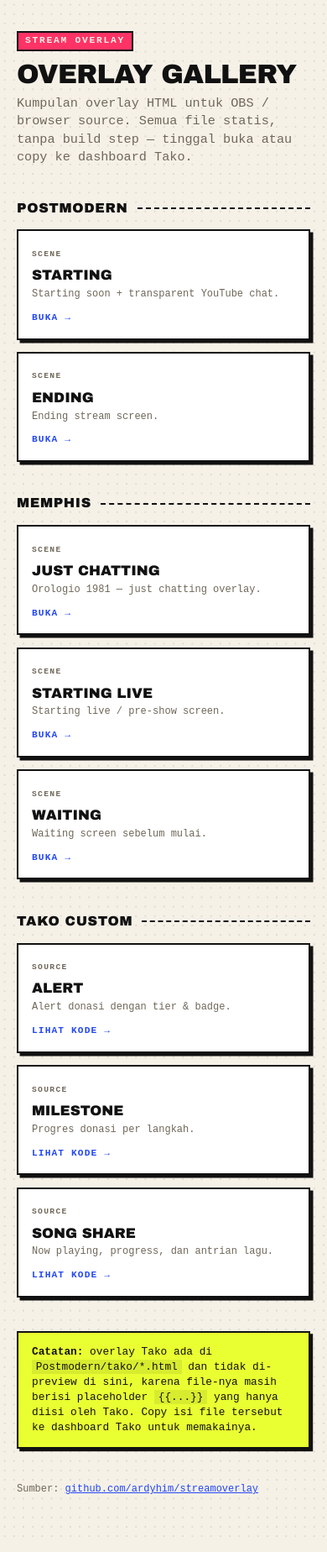
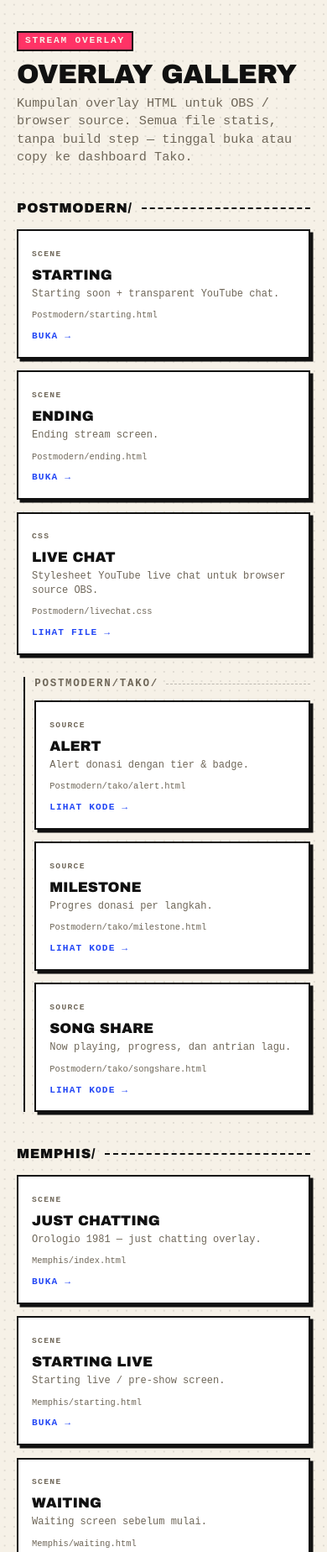
Before and after one commit to ardyhim/streamoverlay, a plain HTML site: page index.html in a window 390 px wide. Shown: the top 1848 px of the page at 84% size. Drawn offline with Linux system fonts and the light colour scheme.

Commit message:
Add livechat.css to gallery and nest cards by folder

```diff
--- /dev/null
+++ b/Postmodern/livechat.css
@@ -0,0 +1,226 @@
+@import
+url('https://fonts.googleapis.com/css2?family=Space+Grotesk:wght@500;700&family=Space+Mono:wght@700&display=swap');
+
+
+body {
+
+  background-color: transparent !important;
+
+  overflow: hidden !important;
+
+}
+
+
+yt-live-chat-renderer,
+
+yt-live-chat-item-list-renderer {
+
+  background: transparent !important;
+
+}
+
+
+yt-live-chat-header-renderer,
+
+yt-live-chat-message-input-renderer,
+
+#ticker {
+
+  display: none !important;
+
+}
+
+
+/* 1. REGULAR USER */
+
+yt-live-chat-text-message-renderer,
+
+yt-live-chat-text-message-renderer[is-highlighted] {
+
+  background: #FFFFFF !important;
+
+  border: 2px solid #0D0D0D !important;
+
+  box-shadow: 4px 4px 0 #0D0D0D !important;
+
+  margin: 0 6px 10px 0 !important;
+
+  padding: 8px 12px !important;
+
+  font-family: 'Space Grotesk', sans-serif !important;
+
+}
+
+
+yt-live-chat-author-chip #author-name {
+
+  background: transparent !important;
+
+  font-family: 'Space Mono', monospace !important;
+
+  font-weight: 700 !important;
+
+  color: #1836FF !important;
+
+}
+
+
+#message {
+
+  color: #0D0D0D !important;
+
+  font-size: 16px !important;
+
+  font-weight: 500 !important;
+
+}
+
+
+/* 2. MEMBERSHIP */
+
+yt-live-chat-text-message-renderer[author-type="member"],
+
+yt-live-chat-text-message-renderer[author-type="member"][is-highlighted],
+
+yt-live-chat-text-message-renderer:has(yt-live-chat-author-chip[is-member]) {
+
+  background: #1836FF !important;
+
+  border: 2px solid #0D0D0D !important;
+
+  border-left: 8px solid #DCFF00 !important;
+
+  box-shadow: 4px 4px 0 #0D0D0D !important;
+
+}
+
+
+yt-live-chat-text-message-renderer[author-type="member"] #author-name,
+
+yt-live-chat-text-message-renderer:has(yt-live-chat-author-chip[is-member])
+#author-name {
+
+  color: #DCFF00 !important;
+
+}
+
+
+yt-live-chat-text-message-renderer[author-type="member"] #message,
+
+yt-live-chat-text-message-renderer:has(yt-live-chat-author-chip[is-member]) #message {
+
+  color: #FFFFFF !important;
+
+  font-weight: 700 !important;
+
+}
+
+
+/* 3. MODERATOR */
+
+yt-live-chat-text-message-renderer[author-type="moderator"],
+
+yt-live-chat-text-message-renderer[author-type="moderator"][is-highlighted] {
+
+  background: #FF3366 !important;
+
+  border: 2px solid #0D0D0D !important;
+
+  border-left: 8px solid #0D0D0D !important;
+
+  box-shadow: 4px 4px 0 #0D0D0D !important;
+
+}
+
+
+yt-live-chat-text-message-renderer[author-type="moderator"] #author-name {
+
+  color: #DCFF00 !important;
+
+}
+
+
+yt-live-chat-text-message-renderer[author-type="moderator"] #message {
+
+  color: #FFFFFF !important;
+
+  font-weight: 700 !important;
+
+}
+
+
+/* 4. OWNER */
+
+yt-live-chat-text-message-renderer[author-type="owner"],
+
+yt-live-chat-text-message-renderer[author-type="owner"][is-highlighted] {
+
+  background: #DCFF00 !important;
+
+  border: 2px solid #0D0D0D !important;
+
+  border-left: 8px solid #1836FF !important;
+
+  box-shadow: 4px 4px 0 #0D0D0D !important;
+
+}
+
+
+yt-live-chat-text-message-renderer[author-type="owner"] #author-name {
+
+  color: #0D0D0D !important;
+
+}
+
+
+yt-live-chat-text-message-renderer[author-type="owner"] #message {
+
+  color: #0D0D0D !important;
+
+  font-weight: 700 !important;
+
+}
+
+
+/* 5. NOTIFIKASI JOIN / MILESTONE MEMBERSHIP */
+
+yt-live-chat-membership-item-renderer {
+
+  background: #1836FF !important;
+
+  border: 2px solid #0D0D0D !important;
+
+  box-shadow: 4px 4px 0 #DCFF00 !important;
+
+  margin: 0 6px 10px 0 !important;
+
+  font-family: 'Space Grotesk', sans-serif !important;
+
+}
+
+
+yt-live-chat-membership-item-renderer #card,
+
+yt-live-chat-membership-item-renderer #header {
+
+  background: transparent !important;
+
+}
+
+
+yt-live-chat-membership-item-renderer #header-primary-text,
+
+yt-live-chat-membership-item-renderer #header-subtext,
+
+yt-live-chat-membership-item-renderer #message {
+
+  color: #FFFFFF !important;
+
+}
+
+
+yt-live-chat-membership-item-renderer #author-name {
+
+  color: #DCFF00 !important;
+
+}
--- a/index.html
+++ b/index.html
@@ -82,6 +82,31 @@
       border-bottom: 0.14rem dashed var(--ink);
     }
 
+    h3 {
+      display: flex;
+      align-items: center;
+      gap: 0.6rem;
+      font-family: var(--font-mono);
+      font-size: 0.78rem;
+      font-weight: 700;
+      letter-spacing: 0.14em;
+      text-transform: uppercase;
+      color: var(--muted);
+      margin: 0 0 0.7rem;
+    }
+
+    h3::after {
+      content: "";
+      flex: 1;
+      border-bottom: 0.12rem dashed rgba(17, 17, 17, 0.25);
+    }
+
+    .nested {
+      margin: 1.6rem 0 0 1.1rem;
+      padding-left: 1rem;
+      border-left: 0.16rem solid var(--ink);
+    }
+
     .grid {
       display: grid;
       grid-template-columns: repeat(auto-fill, minmax(15rem, 1fr));
@@ -125,8 +150,17 @@
       color: var(--muted);
     }
 
+    .card .file {
+      margin-top: 0.6rem;
+      font-size: 0.65rem;
+      color: var(--muted);
+      white-space: nowrap;
+      overflow: hidden;
+      text-overflow: ellipsis;
+    }
+
     .card .go {
-      margin-top: 0.75rem;
+      margin-top: 0.65rem;
       font-size: 0.7rem;
       font-weight: 700;
       letter-spacing: 0.1em;
@@ -157,6 +191,13 @@
     footer a {
       color: var(--blue);
     }
+
+    @media (max-width: 34rem) {
+      .nested {
+        margin-left: 0.5rem;
+        padding-left: 0.7rem;
+      }
+    }
   </style>
 </head>
 <body>
@@ -170,70 +211,88 @@
       </p>
     </header>
 
-    <h2>Postmodern</h2>
+    <h2>Postmodern/</h2>
     <div class="grid">
       <a class="card" href="Postmodern/starting.html">
         <span class="tag">Scene</span>
         <div class="name">Starting</div>
         <div class="desc">Starting soon + transparent YouTube chat.</div>
+        <div class="file">Postmodern/starting.html</div>
         <div class="go">Buka &rarr;</div>
       </a>
       <a class="card" href="Postmodern/ending.html">
         <span class="tag">Scene</span>
         <div class="name">Ending</div>
         <div class="desc">Ending stream screen.</div>
+        <div class="file">Postmodern/ending.html</div>
         <div class="go">Buka &rarr;</div>
+      </a>
+      <a class="card" href="Postmodern/livechat.css">
+        <span class="tag">CSS</span>
+        <div class="name">Live Chat</div>
+        <div class="desc">Stylesheet YouTube live chat untuk browser source OBS.</div>
+        <div class="file">Postmodern/livechat.css</div>
+        <div class="go">Lihat file &rarr;</div>
       </a>
     </div>
 
-    <h2>Memphis</h2>
+    <section class="nested">
+      <h3>Postmodern/tako/</h3>
+      <div class="grid">
+        <a class="card" href="https://github.com/ardyhim/streamoverlay/blob/main/Postmodern/tako/alert.html">
+          <span class="tag">Source</span>
+          <div class="name">Alert</div>
+          <div class="desc">Alert donasi dengan tier &amp; badge.</div>
+          <div class="file">Postmodern/tako/alert.html</div>
+          <div class="go">Lihat kode &rarr;</div>
+        </a>
+        <a class="card" href="https://github.com/ardyhim/streamoverlay/blob/main/Postmodern/tako/milestone.html">
+          <span class="tag">Source</span>
+          <div class="name">Milestone</div>
+          <div class="desc">Progres donasi per langkah.</div>
+          <div class="file">Postmodern/tako/milestone.html</div>
+          <div class="go">Lihat kode &rarr;</div>
+        </a>
+        <a class="card" href="https://github.com/ardyhim/streamoverlay/blob/main/Postmodern/tako/songshare.html">
+          <span class="tag">Source</span>
+          <div class="name">Song Share</div>
+          <div class="desc">Now playing, progress, dan antrian lagu.</div>
+          <div class="file">Postmodern/tako/songshare.html</div>
+          <div class="go">Lihat kode &rarr;</div>
+        </a>
+      </div>
+    </section>
+
+    <h2>Memphis/</h2>
     <div class="grid">
       <a class="card" href="Memphis/index.html">
         <span class="tag">Scene</span>
         <div class="name">Just Chatting</div>
         <div class="desc">Orologio 1981 — just chatting overlay.</div>
+        <div class="file">Memphis/index.html</div>
         <div class="go">Buka &rarr;</div>
       </a>
       <a class="card" href="Memphis/starting.html">
         <span class="tag">Scene</span>
         <div class="name">Starting Live</div>
         <div class="desc">Starting live / pre-show screen.</div>
+        <div class="file">Memphis/starting.html</div>
         <div class="go">Buka &rarr;</div>
       </a>
       <a class="card" href="Memphis/waiting.html">
         <span class="tag">Scene</span>
         <div class="name">Waiting</div>
         <div class="desc">Waiting screen sebelum mulai.</div>
+        <div class="file">Memphis/waiting.html</div>
         <div class="go">Buka &rarr;</div>
       </a>
     </div>
 
-    <h2>Tako Custom</h2>
-    <div class="grid">
-      <a class="card" href="https://github.com/ardyhim/streamoverlay/blob/main/Postmodern/tako/alert.html">
-        <span class="tag">Source</span>
-        <div class="name">Alert</div>
-        <div class="desc">Alert donasi dengan tier &amp; badge.</div>
-        <div class="go">Lihat kode &rarr;</div>
-      </a>
-      <a class="card" href="https://github.com/ardyhim/streamoverlay/blob/main/Postmodern/tako/milestone.html">
-        <span class="tag">Source</span>
-        <div class="name">Milestone</div>
-        <div class="desc">Progres donasi per langkah.</div>
-        <div class="go">Lihat kode &rarr;</div>
-      </a>
-      <a class="card" href="https://github.com/ardyhim/streamoverlay/blob/main/Postmodern/tako/songshare.html">
-        <span class="tag">Source</span>
-        <div class="name">Song Share</div>
-        <div class="desc">Now playing, progress, dan antrian lagu.</div>
-        <div class="go">Lihat kode &rarr;</div>
-      </a>
-    </div>
-
     <div class="note">
-      <strong>Catatan:</strong> overlay Tako ada di <code>Postmodern/tako/*.html</code> dan tidak di-preview di sini,
-      karena file-nya masih berisi placeholder <code>{{...}}</code> yang hanya diisi oleh Tako.
-      Copy isi file tersebut ke dashboard Tako untuk memakainya.
+      <strong>Catatan:</strong> <code>Postmodern/livechat.css</code> dipakai sebagai stylesheet tambahan
+      di browser source YouTube live chat (OBS), bukan halaman yang dibuka sendiri.
+      Overlay Tako di <code>Postmodern/tako/</code> tidak di-preview karena masih berisi placeholder
+      <code>{{...}}</code> yang hanya diisi oleh Tako — copy isi file-nya ke dashboard Tako.
     </div>
 
     <footer>
```
Also changed, not shown: 1 other file.
